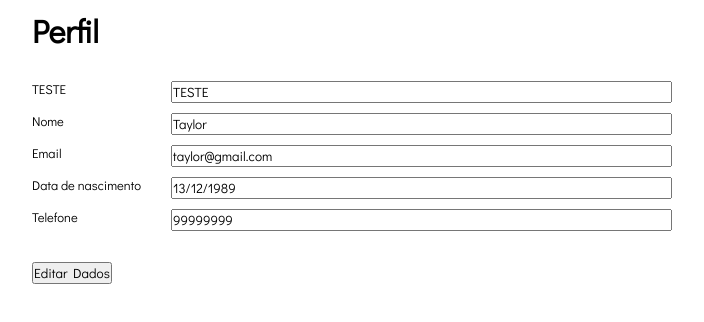
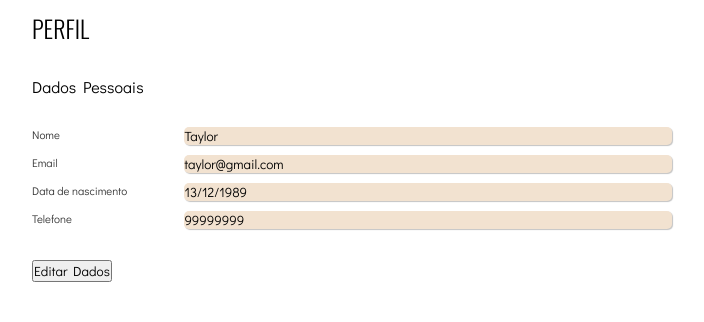
Before and after one commit to PedroGiacomin/life-joias, a React (Create React App) app: page /perfil in a window 1280 px wide. Shown: the top 322 px of the page, without its empty margins (288-992 px from the left). Built offline with nearby package versions, Linux system fonts and the light colour scheme.

Commit message:
Inputs um pouco mais estilizados

```diff
--- a/src/pages/Perfil/Perfil.css
+++ b/src/pages/Perfil/Perfil.css
@@ -1,3 +1,5 @@
+@import url('https://fonts.googleapis.com/css2?family=EB+Garamond:wght@400;500&display=swap');
+@import url('https://fonts.googleapis.com/css2?family=Oswald:wght@300;400&display=swap');
 .basePerfil{
   height: 100%;
   display: flex;
@@ -23,17 +25,34 @@
 
 .inputPerfil{
   justify-self: flex-end;
-  width: 90%
+  width: 80%;
+  background-color: #F2E2D0;
+  border-style: inherit;
+  border-radius: 5px;
+  box-shadow:  1px 1px 1px #C4C4C4;
+
 }
 
 .inputTipoPerfil{
-  font-size: 0.8em;
+  font-size: 0.7em;
   justify-self: flex-start;
-  width: 25%
+  color: #343434;
+  width: 25%;
+
 }
 
 .titlePerfil{
   padding-top: 10px;
+  padding-bottom: 30px;
+  font-family: 'Oswald', sans-serif;
+  font-weight: lighter;
+  text-transform: uppercase;
+}
+
+.subtitlePerfil{
+
+  font-size: 100%;
+  font-weight: lighter;
   padding-bottom: 20px;
 }
 
--- a/src/pages/Perfil/Perfil.js
+++ b/src/pages/Perfil/Perfil.js
@@ -42,25 +42,34 @@ function Perfil(){
     )
   }
 
+  /** Grupo de input com 2 caixinhas*/
+  function complexInput(chave, valor){
+
     return(
-    <div className="basePerfil">
-      <div className="caixaPerfil">
-        <h1 className="titlePerfil">Perfil</h1>
-
-
-          <Form className="formPerfil">
+    <>
       <Form.Group className="mb-3" className="inputGroupPerfil">
-              <Form.Label className="inputTipoPerfil">TESTE</Form.Label>
+        <Form.Label className="inputTipoPerfil">{chave}</Form.Label>
         <Form.Control
           className="inputPerfil"
           type="input"
-                defaultValue="TESTE"
+          defaultValue={valor}
           readOnly={false}
           plaintext
         />
         {/**Inserir aqui uma logica para liberar a escrita somente quando
         o usuario clicar no botao de atualizar dados*/}
       </Form.Group>
+    </>
+    )
+  }
+
+  return(
+    <div className="basePerfil">
+      <div className="caixaPerfil">
+        <h2 className="titlePerfil">Perfil</h2>
+        <h3 className="subtitlePerfil">Dados Pessoais</h3>
+
+          <Form className="formPerfil">
 
 
             {basicInput("Nome", pessoa.nome)}
@@ -70,7 +79,7 @@ function Perfil(){
           </Form>
 
 
-        <div>
+        <div >
           <Button variant="primary" type="submit" >
             Editar Dados
           </Button>
```
Lines whose indentation alone changed are shown as unchanged.
